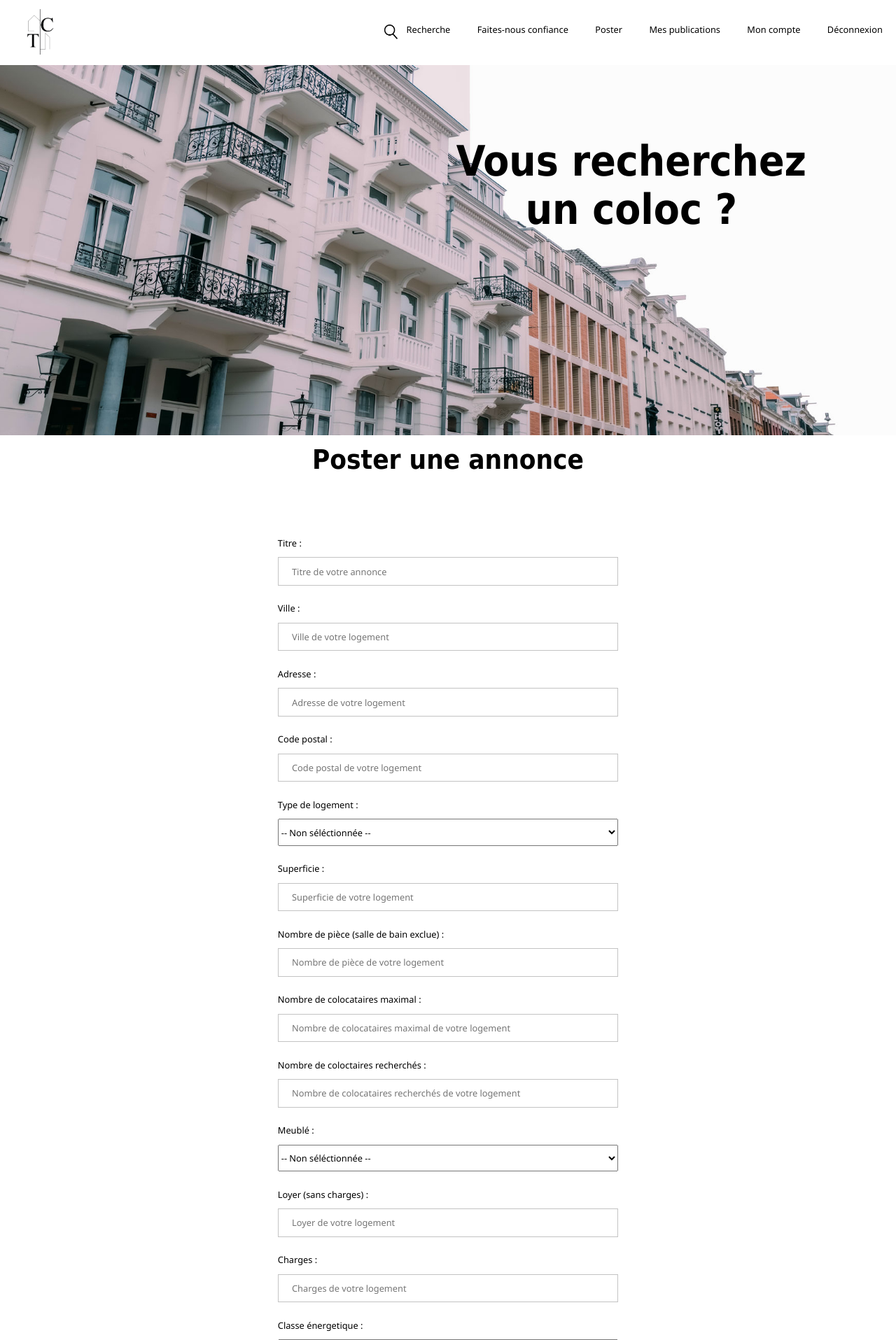
After one commit to BlueFaste/ColocToi, a PHP site: page /poster_un_appartement.php in a window 1280 px wide. The commit adds this page. Shown: the top 1915 px of the page at 70% size. Run offline with PHP 8.4, Linux system fonts and the light colour scheme; the visitor is signed in with stand-in values (Sample User, id 1); some libraries are stand-ins or nearby versions; some web fonts are replaced.

Commit message:
mise en plca d'inscription connexion avec code noé, finalisation formulaire poster un appart, msie à jour bdd, traitement poster appart

```diff
--- a/Inscriptionf.php
+++ b/Inscriptionf.php
@@ -31,7 +31,7 @@
                 <p>ou</p>
 
                 <label for="mailregister" class="formelement">Entrez votre adresse E-mail</label>
-                <input type="email" name="mailregister" requiered >
+                <input type="email" name="mailregister" required >
 
                 <div class="centrezmoica"><input type="submit" value="Suivant" class="boutoninscript ; formelement"></div>
 
--- a/accueil.css
+++ b/accueil.css
@@ -46,6 +46,10 @@ h2{
 
 .content-img-accueil-inp{
   margin-right: 20vw;
+}
+
+.butt{
+  cursor:pointer;
 }
 
 /*=========*\
--- a/accueil.php
+++ b/accueil.php
@@ -3,13 +3,13 @@
 
     <div class="apart_accueil">
       <h2 class="content-img-accueil-text"> Vous recherchez <br> un coloc ? </h2>
-      <a href="" ><input type="submit" name="" value="Découvrir" class="content-img-accueil-inp trajan"></a>
+      <a href="" ><input type="submit" name="" value="Découvrir" class="content-img-accueil-inp trajan butt"></a>
     </div>
 
     <div class="int_accueil">
       <h2 class=""> Vous recherchez une colocation ? </h2>
       <p class="trajan"> Trouver une colocation de confiance avec ColocToi </p>
-      <a href="recherche_colocation.php" ><input type="submit" name="" value="Découvrir" class="trajan"></a>
+      <a href="recherche_colocation.php" ><input type="submit" name="" value="Découvrir" class="trajan butt"></a>
     </div>
 
     <section class="info">
--- a/connexion.php
+++ b/connexion.php
@@ -31,10 +31,10 @@
                 <p>ou</p>
 
                 <label for="verifmail" class="formelement">Entrez votre adresse E-mail</label>
-                <input type="email" name="verifmail" class="formuinscri" requiered >
+                <input type="email" name="verifmail" class="formuinscri" required >
 
                 <label for="verifmdp" class="formelement">Mot de passe</label>
-                <input type="password" name="verifmdp" class="formuinscri" requiered >
+                <input type="password" name="verifmdp" class="formuinscri" required >
                 <a href="mdpoublie.php"><u>Mot de passe oublié ?</u></a>
 
 
@@ -43,7 +43,7 @@
                 </div>
 
              </form>
-            <p class="paradefin">Pas encore membre ? <a href="Connexion.php"><u>inscrivez-vous</u></a></p>
+            <p class="paradefin">Pas encore membre ? <a href="Inscriptionf.php"><u>inscrivez-vous</u></a></p>
             <p class="paradefinbis"> En continuant, vous acceptez les conditions générales et notre Politiques de confidentialité. </p>
 
 
--- a/header.css
+++ b/header.css
@@ -66,7 +66,7 @@ input{
   padding: 0.5vw 1.5vw ;
   background-color: white;
   border: solid 1px #C3C3C3;
-  cursor: pointer;
+  /* cursor: pointer; */
 }
 
 .trajan{
--- a/header.php
+++ b/header.php
@@ -18,17 +18,17 @@
         <a href="accueil.php"><img src="img/header/LOGO_FINAL.png" alt="ColocToi - Trouve ta colocation" id="logo"/></a>
       </h1>
       <nav class="">
-        <p><img src="img/header/loupe_recherche.png"/> Recherche </p>
+        <p><a href="recherche_colocation.php"><img src="img/header/loupe_recherche.png"/></a><a href="recherche_colocation.php"> Recherche </a></p>
         <p><a href="" > Faites-nous confiance </a></p>
-        <p><a href="" > Poster </a></p>
+        <p><a href="poster_un_appartement.php" > Poster </a></p>
         <?php if(!empty($_SESSION['log'])){ ?>
           <p><a href="" > Mes publications </a></p>
           <p><a href="" > Mon compte </a></p>
           <p id="logOut"><a href="logOut.php"> Déconnexion </a></p>
           <?php }
           else{ ?>
-        <p><a href="logIn.php" > Connexion </a></p>
-        <p><a href="" > Inscription </a></p>
+        <p><a href="connexion.php" > Connexion </a></p>
+        <p><a href="Inscriptionf.php" > Inscription </a></p>
         <?php } ?>
       </nav>
 
--- a/inscriptions.php
+++ b/inscriptions.php
@@ -22,11 +22,11 @@
                 <div class="supp">
                     <div class="inte">
                         <label for="nomregister" class="formelement">Nom :</label>
-                        <input type="text" requiered name="nomregister">
+                        <input type="text" required name="nomregister">
                     </div>
                     <div class="inte">
                         <label for="prenomregister" class="formelement" style="padding-left: 5%">Prenom :</label>
-                        <input type="text" requiered name="prenomregister" class="spaceleft">
+                        <input type="text" required name="prenomregister" class="spaceleft">
                     </div>
                 </div>
 
@@ -43,7 +43,7 @@
 
                 <div class="inte; spaceleft">
                 <div class="spaceleftandtopbis">Mot de passe :</div>
-                <div class="spaceleft"><input type="password" requiered name="mdpregister"></div>
+                <div class="spaceleft"><input type="password" required name="mdpregister"></div>
                 </div>
 
 
--- /dev/null
+++ b/poster_un_appartement.css
@@ -0,0 +1,96 @@
+.apart_accueil{
+  background:no-repeat center center #707070;
+  background-size: cover;
+  text-align: center;
+  height: 529px;
+  background-image: url('img/poster_une_annonce/apartment_poster_annonce.jpg');
+  align-items: flex-end;
+  display: flex;
+  flex-direction: column;
+}
+
+.content-img-accueil-text{
+  margin-right: 10vw;
+  margin-top: 8vw;
+  margin-bottom: 1vw;
+}
+
+.formulaire_poste{
+
+  padding: 2vw 30vw;
+}
+
+h2{
+  font-family: Tahoma;
+  font-size: 60px;
+}
+
+.formulaire_poste label{
+  margin-left: 1vw;
+}
+
+.annonce{
+  text-align: center;
+  font-family: Tahoma;
+  font-size: 3vw;
+  font-weight: bold;
+  margin-top: 1vw;
+  margin-bottom: 5vw;
+}
+
+form .formulaire_poste div{
+  display: flex;
+  flex-direction: column;
+  /* margin: 0 35vw; */
+}
+
+.formulaire_poste input, .formulaire_poste select {
+  height: 2vw;
+  margin: 1vw;
+  margin-bottom: 2vw;
+}
+.formulaire_poste select{
+  height: 3vw;
+}
+
+textarea{
+  margin: 1vw;
+  margin-bottom: 2vw;
+}
+
+.div_ajout_img{
+  display: flex;
+  flex-direction: row;
+  justify-content: space-around;
+}
+.ajout_self{
+  border: solid 1px black;
+  padding:4vw 3vw;
+}
+
+.icone{
+  width:7vw;
+}
+
+.input_val{
+  text-align: center;
+  margin: 3vw 0;
+}
+
+.ajout_img{
+  margin: 0 4vw;
+}
+
+.ajout_img p{
+  font-size: 2vw;
+  font-family: Tahoma;
+  font-weight: bold;
+  margin-top: 0;
+  margin-left: 5vw;
+  margin-bottom: 1vw;
+}
+
+.test{
+  margin-left: 5vw;
+  margin-bottom: 1vw;
+}
--- /dev/null
+++ b/poster_un_appartement.php
@@ -0,0 +1,145 @@
+<?php $pageName='ColocToi - Poster une colocation'; ?>
+<?php include('header.php');
+if (!$_SESSION['log']){
+  header('Location: connexion.php');
+}
+else{?>
+
+<div class="apart_accueil">
+  <h2 class="content-img-accueil-text"> Vous recherchez <br> un coloc ? </h2>
+</div>
+
+  <p class="annonce"> Poster une annonce </p>
+  <form class="" action="traitement_poster_appartement.php" method="post">
+    <div class="formulaire_poste">
+    <div>
+      <label for="titre">Titre : </label>
+      <input type="text" name="titre" id="titre" placeholder="Titre de votre annonce" value="" required>
+    </div>
+    <div>
+      <label for="ville">Ville : </label>
+      <input type="text" name="ville" id="ville" placeholder="Ville de votre logement" value="" required>
+    </div>
+    <div>
+      <label for="adresse">Adresse : </label>
+      <input type="text" name="adresse" id="adresse" placeholder="Adresse de votre logement" value="" required>
+    </div>
+    <div>
+      <label for="code_postal">Code postal : </label>
+      <input type="number"  min="01000" name="code_postal" id="code_postal" placeholder="Code postal de votre logement" value="" required>
+    </div>
+    <div>
+      <label for="type_logement">Type de logement : </label>
+      <select class="" name="type_logement" id="type_logement" required>
+        <option value="">-- Non séléctionnée --</option>
+        <option value="appart">Appartement</option>
+        <option value="maison">Maison</option>
+      </select>
+    </div>
+    <div>
+      <label for="superficie">Superficie : </label>
+      <input type="text" name="superficie" id="superficie" placeholder="Superficie de votre logement" value="" required>
+    </div>
+    <div>
+      <label for="nb_piece">Nombre de pièce (salle de bain exclue) : </label>
+      <input type="number"  min="1" name="nb_piece" id="nb_piece" placeholder="Nombre de pièce de votre logement" value="" required>
+    </div>
+    <div>
+      <label for="nb_coloc_poss">Nombre de colocataires maximal : </label>
+      <input type="number"  min="2" name="nb_coloc_max" id="nb_coloc_max" placeholder="Nombre de colocataires maximal de votre logement" value="" required>
+    </div>
+    <div>
+      <label for="nb_coloc_rech">Nombre de coloctaires recherchés : </label>
+      <input type="number"  min="1" name="nb_coloc_rech" id="nb_coloc_rech" placeholder="Nombre de colocataires recherchés de votre logement" value="" required>
+    </div>
+    <div>
+      <label for="meuble">Meublé : </label>
+      <select class="" name="meuble" id="meuble" required>
+        <option value="">-- Non séléctionnée --</option>
+        <option value="true">Meublé</option>
+        <option value="false">non-meublé</option>
+      </select>
+    </div>
+    <div>
+      <label for="loyer">Loyer (sans charges) : </label>
+      <input type="text" name="loyer" id="loyer" placeholder="Loyer de votre logement" value="" required>
+    </div>
+    <div>
+      <label for="charges">Charges : </label>
+      <input type="text" name="charges" id="charges" placeholder="Charges de votre logement" value="" required>
+    </div>
+    <div>
+      <label for="classe_ener">Classe énergetique : </label>
+      <select class="" name="classe_ener" id="classe_ener" required>
+        <option value="">-- Non séléctionnée --</option>
+        <option value="a">A</option>
+        <option value="b">B</option>
+        <option value="c">C</option>
+        <option value="d">D</option>
+        <option value="e">E</option>
+        <option value="f">F</option>
+        <option value="g">G</option>
+      </select>
+    </div>
+    <div>
+      <label for="ges">GES : </label>
+      <select class="" name="ges" id="ges" required>
+        <option value="">-- Non séléctionné --</option>
+        <option value="a">A</option>
+        <option value="b">B</option>
+        <option value="c">C</option>
+        <option value="d">D</option>
+        <option value="e">E</option>
+        <option value="f">F</option>
+        <option value="g">G</option>
+      </select>
+    </div>
+    <div>
+      <label for="desc">Descritpion : </label>
+      <textarea name="desc" id="desc" placeholder="Description plus précise de votre logement" value="" rows="10" required></textarea>
+    </div>
+  </div>
+
+  <div class="ajout_img">
+    <p>Ajouter des photos</p>
+    <input type="file" name="test" accept=".jpg, .jpeg, .png" value="" class="test"/>
+    <div class="div_ajout_img">
+      <div class="ajout_self">
+        <img src="img/icones/appreil.png" alt="ajouter une image" class="icone">
+      </div>
+      <div class="ajout_self">
+        <img src="img/icones/appreil.png" alt="ajouter une image" class="icone">
+      </div>
+      <div class="ajout_self">
+        <img src="img/icones/appreil.png" alt="ajouter une image" class="icone">
+      </div>
+      <div class="ajout_self">
+        <img src="img/icones/appreil.png" alt="ajouter une image" class="icone">
+      </div>
+    </div>
+  </div>
+
+  <div class="input_val">
+    <input type="submit" name="" value="Valider" class="trajan" style="cursor:pointer">
+  </div>
+</form>
+
+<?php include('footer.php') ?>
+
+<script type="text/javascript" src="http://code.jquery.com/jquery-3.4.1.js"></script>
+<script type="text/javascript">
+$(document).ready(function(){
+  $('head').append('<link rel="stylesheet" href="poster_un_appartement.css">');
+})
+</script>
+
+
+
+
+
+
+
+
+
+
+<?php } ?>
--- a/verificationdeconnexion.php
+++ b/verificationdeconnexion.php
@@ -22,7 +22,7 @@ if(isset($_POST['verifmail'],$_POST['verifmdp']))
             $mail = $ligne->mail;
             $mdp = $ligne->mdp;
 
-            if( ($_POST['verifmail'] == $mail) && ($_POST['verifmdp'] == $mdp) )
+            if( ($_POST['verifmail'] == $mail) && (password_verify($_POST['verifmdp'],$mdp)) )
             {
                 $verif = true;
             break;
@@ -38,6 +38,7 @@ if(isset($_POST['verifmail'],$_POST['verifmdp']))
     {
         echo "vous êtes connecté(e) ! <a href='accueil.php'>Cliquez ici pour revenir a la page d'accueil</a>";
         $_SESSION['log'] = true;
+        header('Location: accueil.php');
     }
     else
     {
```
Also changed, not shown: BDD_coloctoi.sql (+14 -11 lines), main.js (added, +32 -0 lines), traitement_poster_appartement.php (added, +47 -0 lines), verificationdinscription.php (+4 -4 lines), img/icones/appreil.png (added), img/poster_une_annonce/apartment_poster_annonce.jpg (added).
